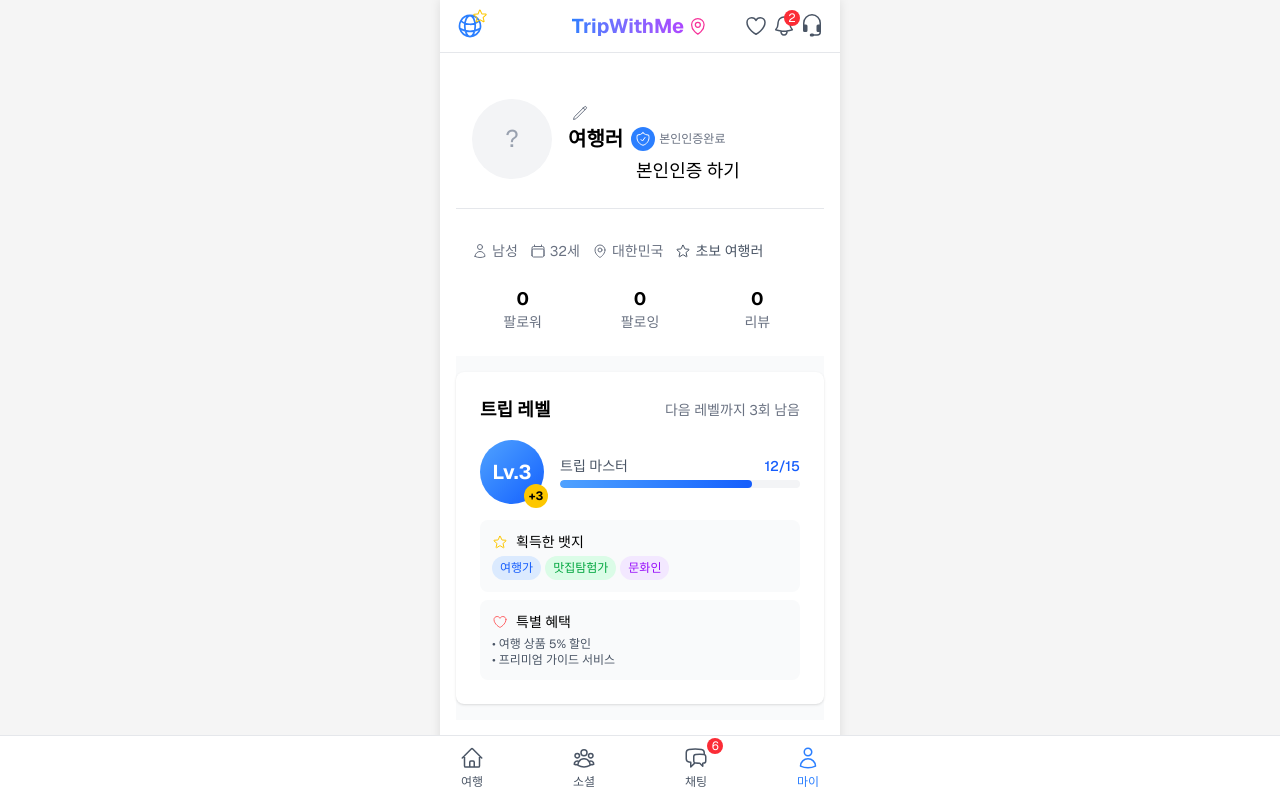
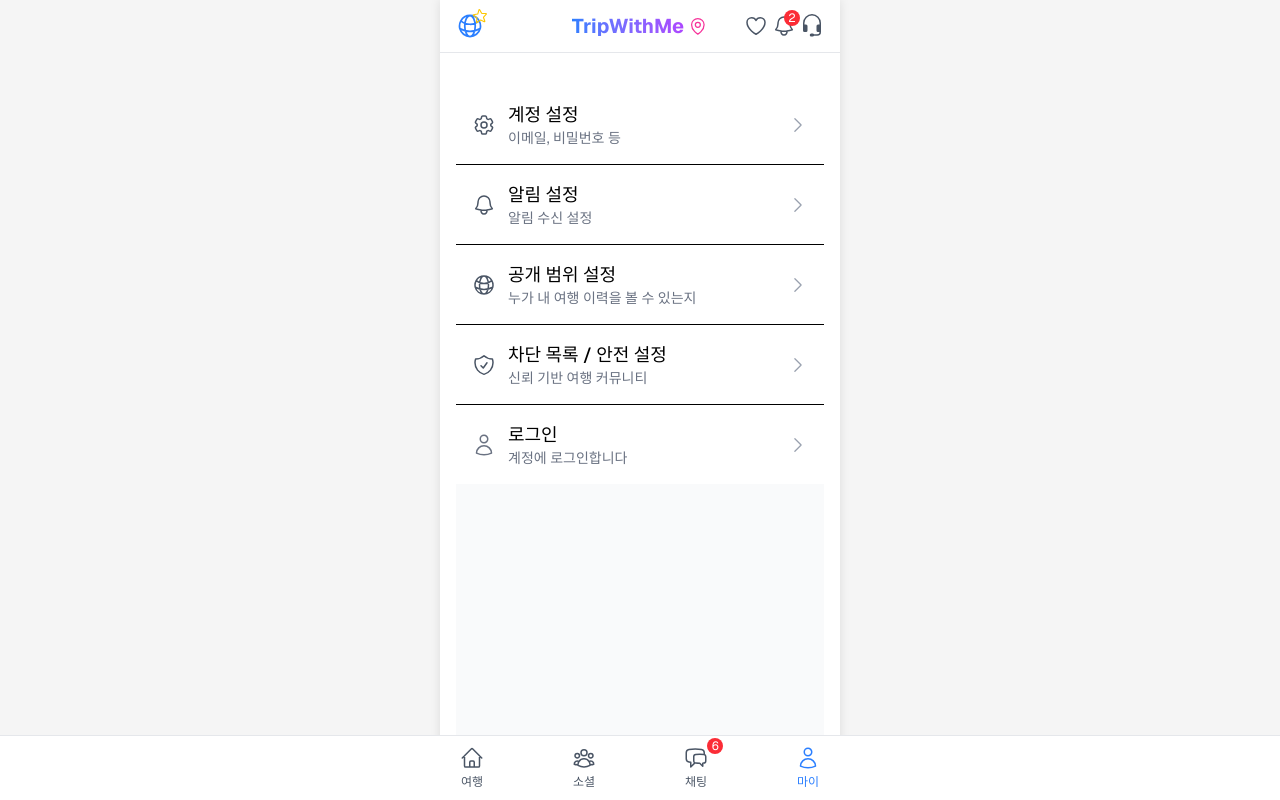
Before and after one commit to choiseongjun/guide-front, a Next.js app: page /profile in a window 1280 px wide. Shown: the top 800 px of the page. Built offline with nearby package versions, Linux system fonts and the light colour scheme.

Commit message:
fix:로그인 여부

```diff
--- a/src/app/profile/page.tsx
+++ b/src/app/profile/page.tsx
@@ -1,5 +1,5 @@
 "use client";
-import { useState } from "react";
+import { useState, useEffect } from "react";
 import Image from "next/image";
 import { motion } from "framer-motion";
 import { useRouter } from "next/navigation";
@@ -25,7 +25,7 @@
 import instance from "@/app/api/axios";
 import Link from "next/link";
 import { useUser } from "@/hooks/useUser";
-import PortOne from "@portone/browser-sdk/v2"
+import PortOne from "@portone/browser-sdk/v2";
 // 임시 사용자 데이터
 const userData = {
   isLoggedIn: true,
@@ -137,7 +137,12 @@
   const router = useRouter();
   const { user } = useUser();
   const [activeSection, setActiveSection] = useState("profile");
-  const [isLoggedIn, setIsLoggedIn] = useState(userData.isLoggedIn);
+  const [isLoggedIn, setIsLoggedIn] = useState(false);
+
+  useEffect(() => {
+    const at = localStorage.getItem("at");
+    setIsLoggedIn(!!at);
+  }, []);
 
   const handleLogin = () => {
     router.push("/login");
@@ -158,7 +163,7 @@
     }
 
     // 모바일 환경에서 본인인증 진행
-    const response:any = await PortOne.requestIdentityVerification({
+    const response: any = await PortOne.requestIdentityVerification({
       storeId: "store-0d664ae7-e67d-4bb7-b891-2a9003c6b9bb",
       identityVerificationId: `identity-verification-${crypto.randomUUID()}`,
       channelKey: "channel-key-e997c286-fdb5-4239-9583-991a7bbf5cee",
@@ -169,32 +174,32 @@
       return alert(response.message);
     }
     console.log(response);
-  }
+  };
 
   const handleLogout = async () => {
     try {
-      const refreshToken = localStorage.getItem('rt');
+      const refreshToken = localStorage.getItem("rt");
 
       // 카카오 로그아웃 API 호출
-      await instance.post('/api/auth/kakao/logout', null, {
+      await instance.post("/api/auth/kakao/logout", null, {
         headers: {
-          'Refresh-Token': refreshToken
-        }
+          "Refresh-Token": refreshToken,
+        },
       });
 
       // 로컬 스토리지 정리
-      localStorage.removeItem('at');
-      localStorage.removeItem('rt');
-      localStorage.removeItem('user');
+      localStorage.removeItem("at");
+      localStorage.removeItem("rt");
+      localStorage.removeItem("user");
 
       // 로그인 상태 변경
       setIsLoggedIn(false);
 
       // 로그인 페이지로 리다이렉션
-      router.push('/login');
+      router.push("/login");
     } catch (error) {
-      console.error('로그아웃 에러:', error);
-      alert('로그아웃 중 오류가 발생했습니다.');
+      console.error("로그아웃 에러:", error);
+      alert("로그아웃 중 오류가 발생했습니다.");
     }
   };
 
@@ -229,6 +234,7 @@
   return (
     <div className="min-h-screen bg-gray-50 pb-20">
       {/* 프로필 헤더 */}
+      {isLoggedIn && (
         <div className="bg-white border-b border-gray-200">
           <div className="max-w-md mx-auto px-4 py-6">
             <div className="flex items-center gap-4">
@@ -256,37 +262,35 @@
                     <HiOutlinePencil className="w-4 h-4" />
                   </button>
                   <div className="flex items-center gap-2">
-                  <h2 className="text-xl font-bold">{user?.nickname || "여행러"}</h2>
+                    <h2 className="text-xl font-bold">
+                      {user?.nickname || "여행러"}
+                    </h2>
                     <div className="flex items-center gap-1">
                       <div className="bg-blue-500 rounded-full p-1">
                         <HiOutlineShieldCheck className="w-4 h-4 text-white" />
                       </div>
-                    <span className="text-xs text-gray-500">본인인증완료</span>
+                      <span className="text-xs text-gray-500">
+                        본인인증완료
+                      </span>
                     </div>
                   </div>
-                <p className="text-sm text-gray-500 mt-1">{(user as any)?.introduction || ""}</p>
+                  <p className="text-sm text-gray-500 mt-1">
+                    {(user as any)?.introduction || ""}
+                  </p>
                   <button onClick={certification}>본인인증 하기</button>
                 </div>
               </div>
             </div>
           </div>
         </div>
+      )}
 
       {/* 프로필 섹션 */}
+      {isLoggedIn && (
         <div className="bg-white">
           <div className="max-w-md mx-auto px-4 py-6">
             <div className="flex items-center gap-4">
               <div className="flex-1">
-              {/* <div className="flex items-center gap-2">
-                <h1 className="text-xl font-bold">{user?.nickname || "여행러"}</h1>
-                <div className="flex items-center space-x-1 bg-gradient-to-r from-orange-400 to-red-500 text-white px-2 py-1 rounded-full text-sm">
-                  <HiOutlineFire className="w-4 h-4" />
-                  <span>36.5°C</span>
-                </div>
-              </div> */}
-              {/* <p className="text-gray-600 text-sm mt-1">
-                {user?.introduction || ""}
-              </p> */}
                 <div className="flex flex-wrap items-center gap-x-3 gap-y-1 mt-2">
                   <div className="flex items-center gap-1 text-sm text-gray-500">
                     <HiOutlineUser className="w-4 h-4" />
@@ -306,7 +310,9 @@
                     )}`}
                   >
                     <HiOutlineStar className="w-4 h-4" />
-                  <span>{calculateTripLevel(user?.tripLevel || 0).title}</span>
+                    <span>
+                      {calculateTripLevel(user?.tripLevel || 0).title}
+                    </span>
                   </div>
                 </div>
               </div>
@@ -329,6 +335,7 @@
             </div>
           </div>
         </div>
+      )}
 
       {/* 트립 레벨 */}
       {isLoggedIn && (
@@ -423,7 +430,9 @@
                 <div className="flex items-center">
                   <HiOutlineUserGroup className="w-6 h-6 text-purple-500 mr-3" />
                   <div>
-                    <h4 className="font-medium text-gray-800">참여 신청 관리</h4>
+                    <h4 className="font-medium text-gray-800">
+                      참여 신청 관리
+                    </h4>
                     <p className="text-sm text-gray-600">
                       대기중인 신청 3건 • 승인된 신청 5건
                     </p>
```
Lines whose indentation alone changed are shown as unchanged.
